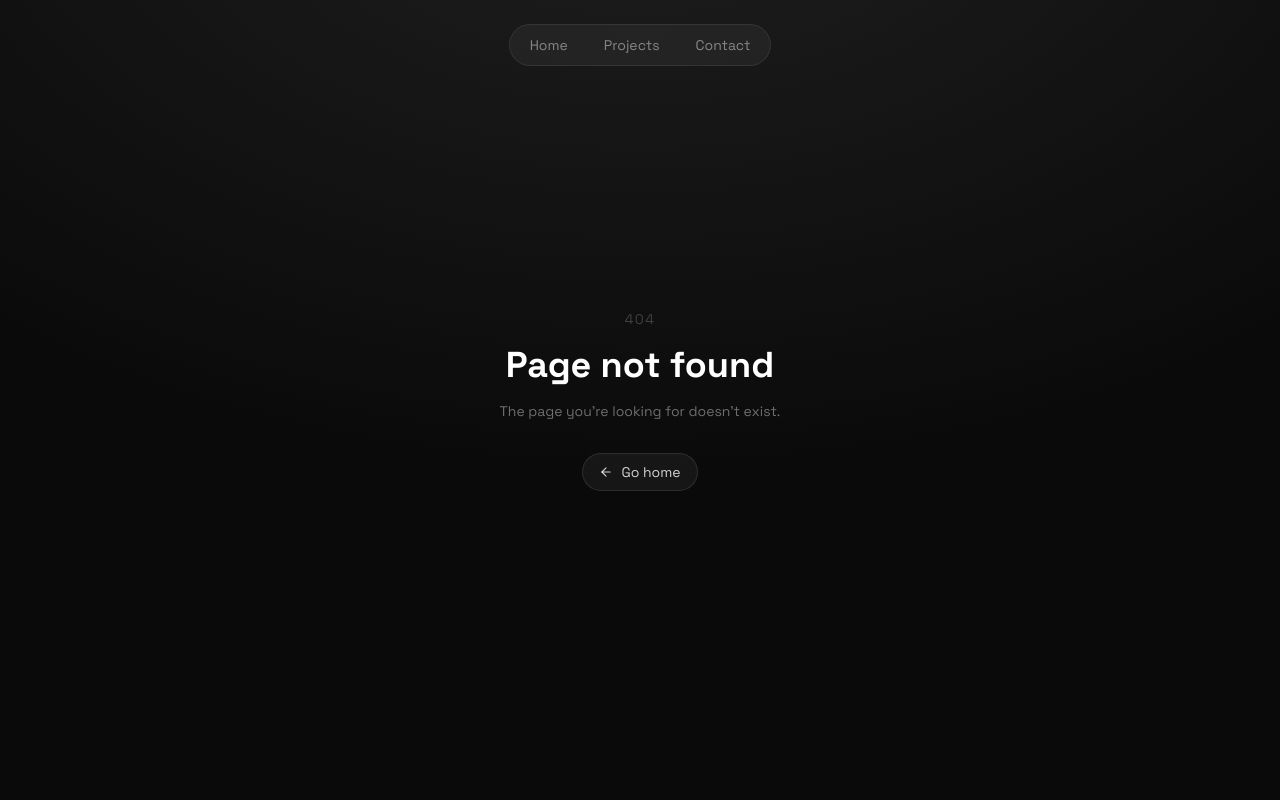
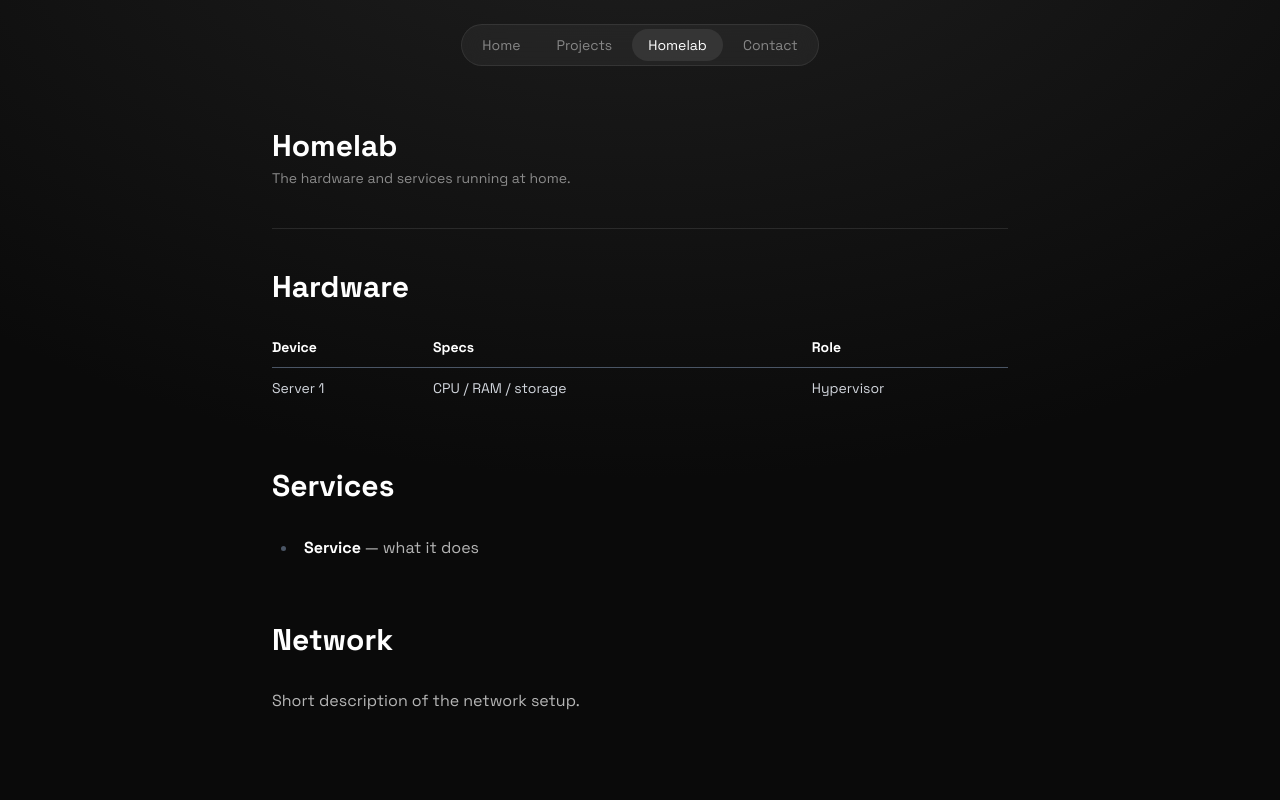
Before and after one commit to sanderhd/sanders-portfolio, a Next.js app: page /homelab in a window 1280 px wide. Before the commit this address had no page. Built offline with nearby package versions, Linux system fonts and the light colour scheme.

Commit message:
feat: add Homelab page with content and integrate into navigation

```diff
--- /dev/null
+++ b/src/app/homelab/page.tsx
@@ -0,0 +1,49 @@
+import fs from "fs";
+import path from "path";
+import matter from "gray-matter";
+import ReactMarkdown from "react-markdown";
+import remarkGfm from "remark-gfm";
+import remarkBreaks from "remark-breaks";
+import Navbar from "@/components/Navigation";
+
+export default function HomelabPage() {
+    const file = fs.readFileSync(path.join(process.cwd(), "src/content/homelab.md"), "utf-8");
+    const { data, content } = matter(file);
+
+    return (
+        <div className="min-h-screen text-white">
+            <div className="absolute top-0 z-[-2] h-screen w-screen bg-neutral-950 bg-[radial-gradient(ellipse_80%_80%_at_50%_-20%,rgba(64,64,64,0.4),rgba(255,255,255,0))]" />
+            <Navbar />
+
+            <div className="max-w-3xl mx-auto px-4 pt-32 pb-24">
+                <h1 className="text-3xl font-bold text-white">{data.title}</h1>
+                <p className="mt-1 text-white/50 text-sm">{data.description}</p>
+
+                <div className="border-t border-white/10 my-10" />
+
+                <div
+                    className="
+                        prose prose-invert max-w-none
+
+                        prose-h2:text-3xl
+                        prose-h2:font-semibold
+
+                        prose-h3:text-2xl
+                        prose-h3:font-semibold
+
+                        prose-p:text-white/70
+                        prose-p:leading-relaxed
+
+                        prose-li:text-white/70
+                        prose-strong:text-white
+                        prose-hr:border-white/10
+                    "
+                >
+                    <ReactMarkdown remarkPlugins={[remarkGfm, remarkBreaks]}>
+                        {content}
+                    </ReactMarkdown>
+                </div>
+            </div>
+        </div>
+    )
+}
--- a/src/components/Navigation.tsx
+++ b/src/components/Navigation.tsx
@@ -6,6 +6,7 @@ import { useState, useRef, useEffect } from "react";
 const links = [
     { label: "Home", href: "/" },
     { label: "Projects", href: "/projects"},
+    { label: "Homelab", href: "/homelab"},
     { label: "Contact", href: "/contact"},
 ];
 
--- /dev/null
+++ b/src/content/homelab.md
@@ -0,0 +1,18 @@
+---
+title: Homelab
+description: The hardware and services running at home.
+---
+
+## Hardware
+
+| Device | Specs | Role |
+| --- | --- | --- |
+| Server 1 | CPU / RAM / storage | Hypervisor |
+
+## Services
+
+- **Service** — what it does
+
+## Network
+
+Short description of the network setup.
```
